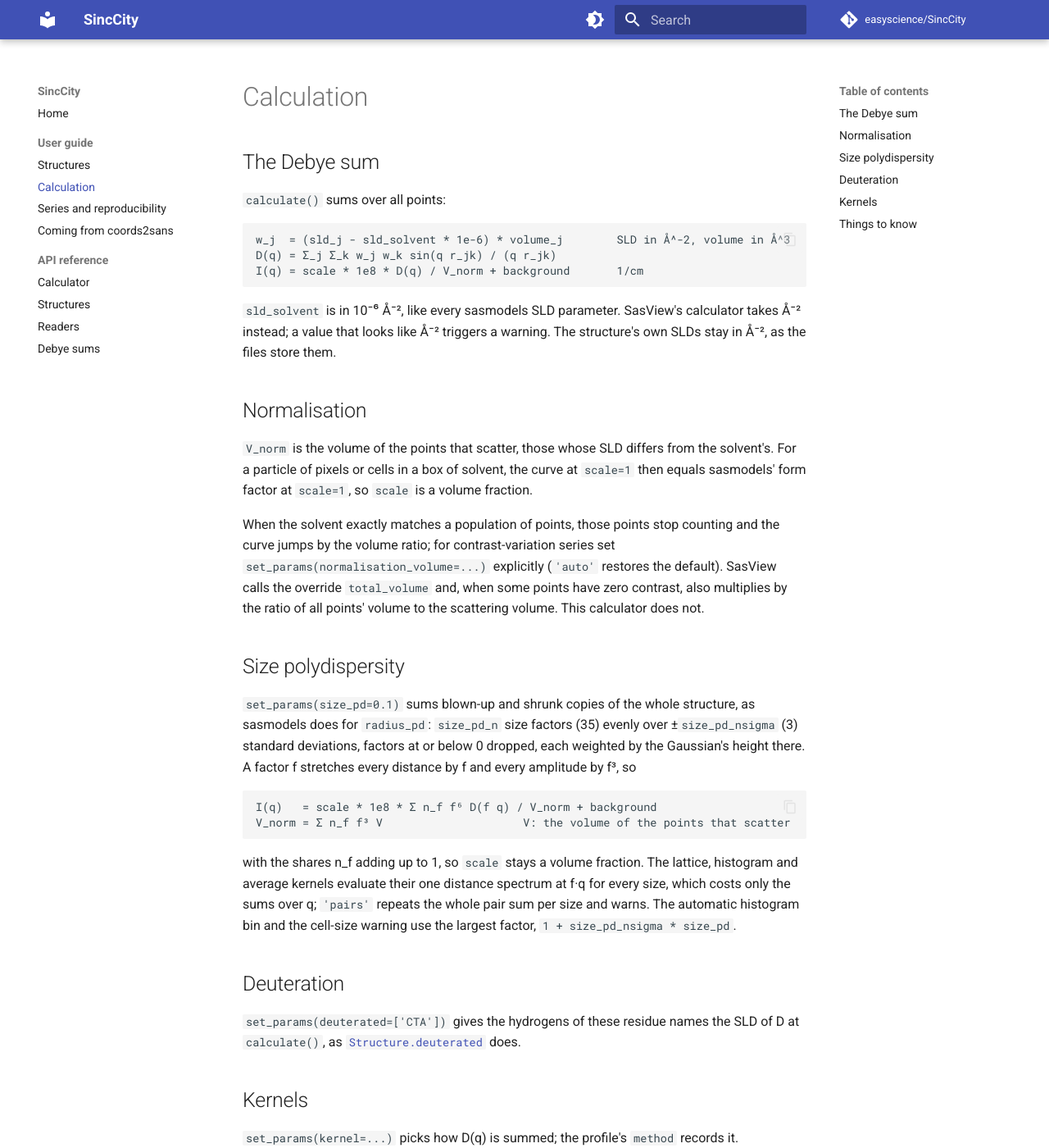
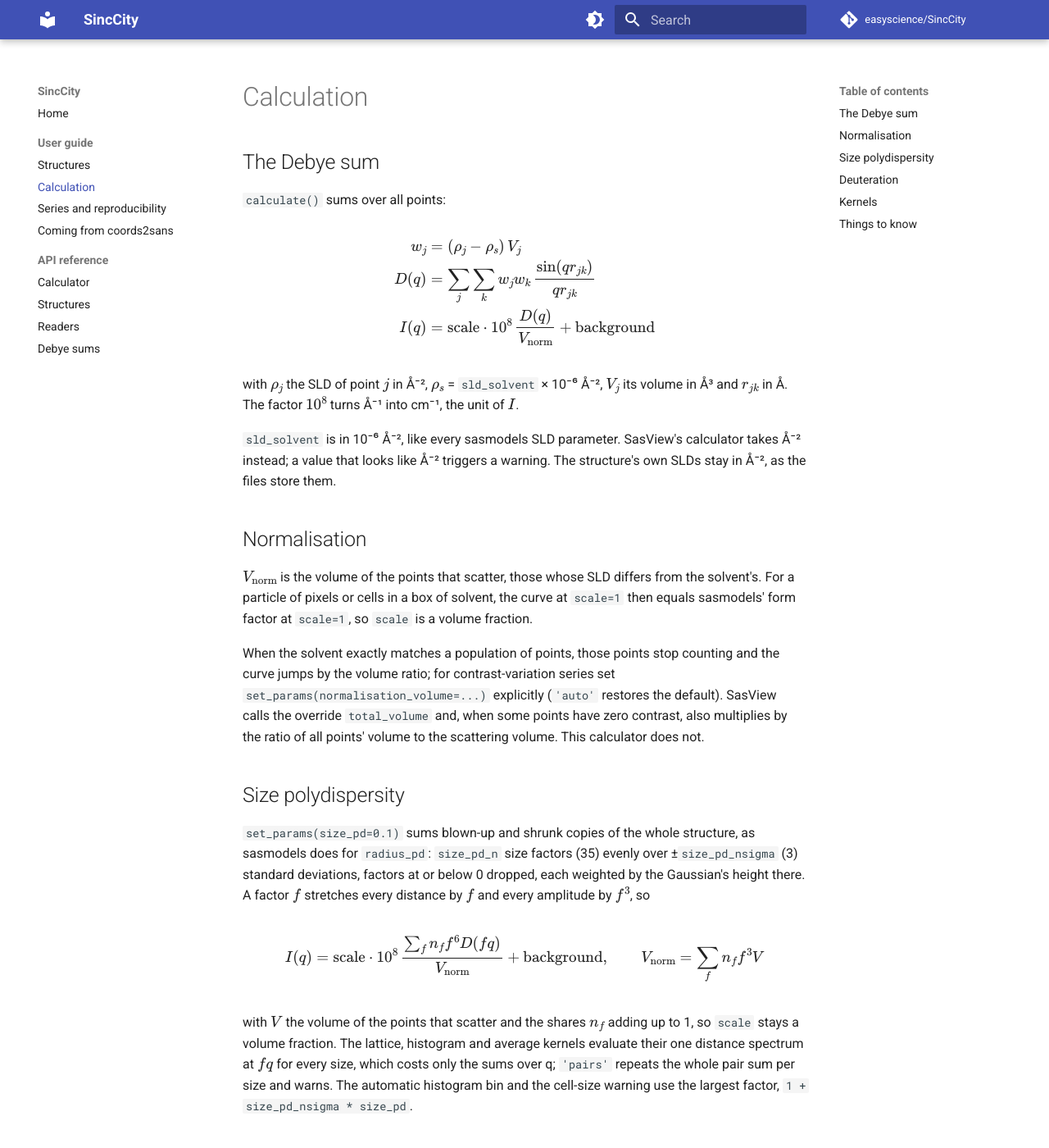
Before and after one commit to easyscience/SincCity, an MkDocs documentation site: the page built from docs/guide/calculation.md, in a window 1280 px wide and 1400 px high. Shown: the whole window at 82% size. Built offline with MkDocs 1.6.1 and Material for MkDocs 9.7.7, drawn with Linux system fonts in a browser that asks for light colours; comment, search, counter and statistics services are not loaded; some of the changed text lies outside the part shown.

Commit message:
move to latex based expressions

````diff
--- a/docs/guide/calculation.md
+++ b/docs/guide/calculation.md
@@ -4,11 +4,17 @@
 
 `calculate()` sums over all points:
 
-```text
-w_j  = (sld_j - sld_solvent * 1e-6) * volume_j        SLD in Å^-2, volume in Å^3
-D(q) = Σ_j Σ_k w_j w_k sin(q r_jk) / (q r_jk)
-I(q) = scale * 1e8 * D(q) / V_norm + background       1/cm
-```
+$$
+\begin{aligned}
+w_j &= (\rho_j - \rho_s)\, V_j \\
+D(q) &= \sum_j \sum_k w_j w_k \, \frac{\sin(q r_{jk})}{q r_{jk}} \\
+I(q) &= \mathrm{scale} \cdot 10^8 \, \frac{D(q)}{V_\mathrm{norm}} + \mathrm{background}
+\end{aligned}
+$$
+
+with $\rho_j$ the SLD of point $j$ in Å⁻², $\rho_s$ = `sld_solvent` × 10⁻⁶
+Å⁻², $V_j$ its volume in Å³ and $r_{jk}$ in Å. The factor $10^8$ turns Å⁻¹
+into cm⁻¹, the unit of $I$.
 
 `sld_solvent` is in 10⁻⁶ Å⁻², like every sasmodels SLD parameter. SasView's
 calculator takes Å⁻² instead; a value that looks like Å⁻² triggers a warning.
@@ -16,7 +22,7 @@ The structure's own SLDs stay in Å⁻², as the files store them.
 
 ## Normalisation
 
-`V_norm` is the volume of the points that scatter, those whose SLD differs
+$V_\mathrm{norm}$ is the volume of the points that scatter, those whose SLD differs
 from the solvent's. For a particle of pixels or cells in a box of solvent, the
 curve at `scale=1` then equals sasmodels' form factor at `scale=1`, so `scale`
 is a volume fraction.
@@ -33,17 +39,17 @@ volume to the scattering volume. This calculator does not.
 `set_params(size_pd=0.1)` sums blown-up and shrunk copies of the whole
 structure, as sasmodels does for `radius_pd`: `size_pd_n` size factors (35)
 evenly over ±`size_pd_nsigma` (3) standard deviations, factors at or below 0
-dropped, each weighted by the Gaussian's height there. A factor f stretches
-every distance by f and every amplitude by f³, so
+dropped, each weighted by the Gaussian's height there. A factor $f$ stretches
+every distance by $f$ and every amplitude by $f^3$, so
 
-```text
-I(q)   = scale * 1e8 * Σ n_f f⁶ D(f q) / V_norm + background
-V_norm = Σ n_f f³ V                     V: the volume of the points that scatter
-```
+$$
+I(q) = \mathrm{scale} \cdot 10^8 \, \frac{\sum_f n_f f^6 D(f q)}{V_\mathrm{norm}}
++ \mathrm{background}, \qquad V_\mathrm{norm} = \sum_f n_f f^3 V
+$$
 
-with the shares n_f adding up to 1, so `scale` stays a volume fraction. The
-lattice, histogram and average kernels evaluate their one distance spectrum at
-f·q for every size, which costs only the sums over q; `'pairs'` repeats the
+with $V$ the volume of the points that scatter and the shares $n_f$ adding up
+to 1, so `scale` stays a volume fraction. The lattice, histogram and average
+kernels evaluate their one distance spectrum at $f q$ for every size, which costs only the sums over q; `'pairs'` repeats the
 whole pair sum per size and warns. The automatic histogram bin and the
 cell-size warning use the largest factor, `1 + size_pd_nsigma * size_pd`.
 
@@ -68,9 +74,10 @@ records it.
 `'auto'` (the default) is `'lattice'` for pixels on a lattice and
 `'histogram'` for everything else.
 
-The histogram bin is `'auto'`: `min(0.01 Å, 1e-3 / (q_max · f_max))`, with
-f_max the largest size factor (1 without polydispersity), which keeps the
-rounding phase error below 5e-4 rad; `histogram_bin=` sets it, and
+The histogram bin is `'auto'`:
+$\min\left(0.01~\text{Å},\ 10^{-3} / (q_\mathrm{max} f_\mathrm{max})\right)$,
+with $f_\mathrm{max}$ the largest size factor (1 without polydispersity),
+which keeps the rounding phase error below $5 \cdot 10^{-4}$ rad; `histogram_bin=` sets it, and
 `profile.histogram_bin` records it. A cached spectrum with a finer bin is
 reused.
 
--- /dev/null
+++ b/docs/javascripts/mathjax.js
@@ -0,0 +1,21 @@
+// MathJax for the $...$ and $$...$$ that pymdownx.arithmatex marks.
+window.MathJax = {
+  tex: {
+    inlineMath: [['\\(', '\\)']],
+    displayMath: [['\\[', '\\]']],
+    processEscapes: true,
+    processEnvironments: true,
+  },
+  options: {
+    ignoreHtmlClass: '.*|',
+    processHtmlClass: 'arithmatex',
+  },
+};
+
+// Material loads pages without a full reload; typeset each new one.
+document$.subscribe(() => {
+  MathJax.startup.output.clearCache();
+  MathJax.typesetClear();
+  MathJax.texReset();
+  MathJax.typesetPromise();
+});
--- a/mkdocs.yml
+++ b/mkdocs.yml
@@ -43,8 +43,14 @@ markdown_extensions:
   - tables
   - toc:
       permalink: true
+  - pymdownx.arithmatex:
+      generic: true
   - pymdownx.highlight
   - pymdownx.superfences
+
+extra_javascript:
+  - javascripts/mathjax.js
+  - https://cdn.jsdelivr.net/npm/mathjax@3.2.2/es5/tex-mml-chtml.js
 
 plugins:
   - search
````
Also changed, not shown: docs/guide/coords2sans.md (+1 -1 lines), 1 other file.
